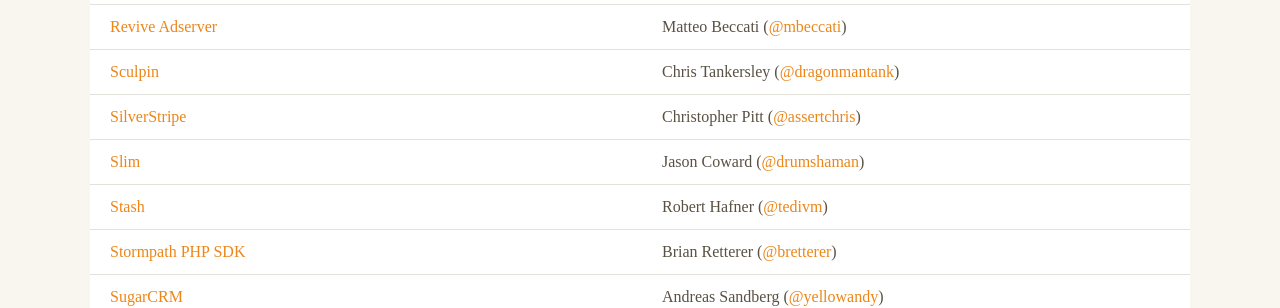
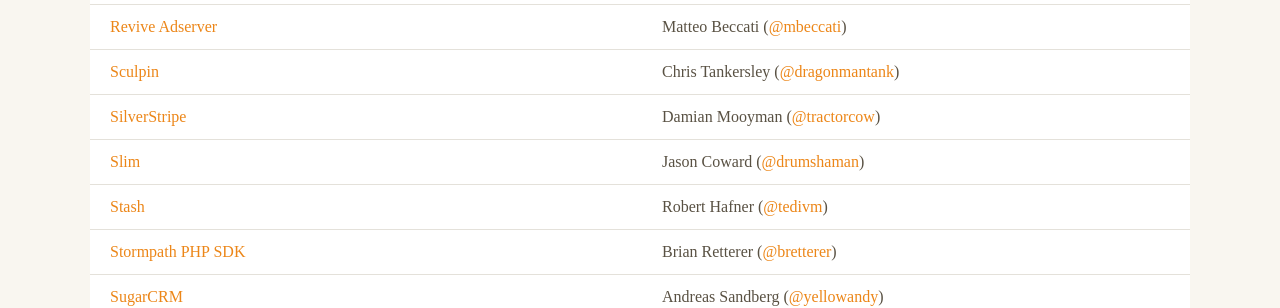
Before and after one commit to php-fig/www.php-fig.org, a Jekyll site: the page built from pages/members.html, in a window 1280 px wide and 900 px high, scrolled down 2122 px. Shown: the part 152-460 px from the top of the window. Built offline with Jekyll 4.4.1, drawn with Linux system fonts in a browser that asks for light colours; nearby versions of some CDN libraries; some web fonts are replaced; Markdown is read by kramdown in place of the engine named in the settings.

Commit message:
Update representative for SilverStripe
See https://groups.google.com/forum/#!topic/php-fig/APGPGs0xzlU for mailing list announcement.

Note: This replacement is subject to possible change, but will be finalised at a later date pending internal ratification.

```diff
--- a/pages/members.html
+++ b/pages/members.html
@@ -171,7 +171,7 @@ permalink: members/
         </tr>
         <tr>
             <td><a target="_blank" href="http://www.silverstripe.org/">SilverStripe</a></td>
-            <td>Christopher Pitt (<a href="https://twitter.com/assertchris/">@assertchris</a>)</td>
+            <td>Damian Mooyman (<a href="https://twitter.com/tractorcow/">@tractorcow</a>)</td>
         </tr>
         <tr>
             <td><a target="_blank" href="http://www.slimframework.com">Slim</a></td>
```
